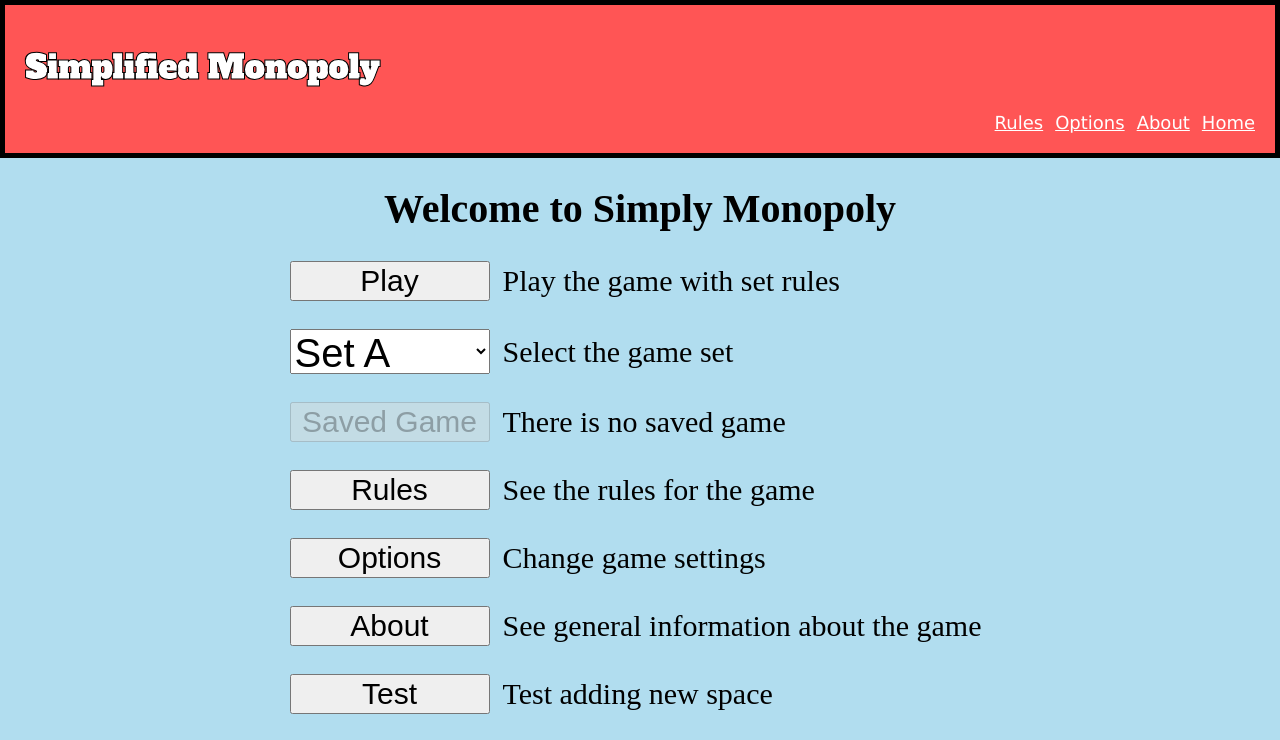
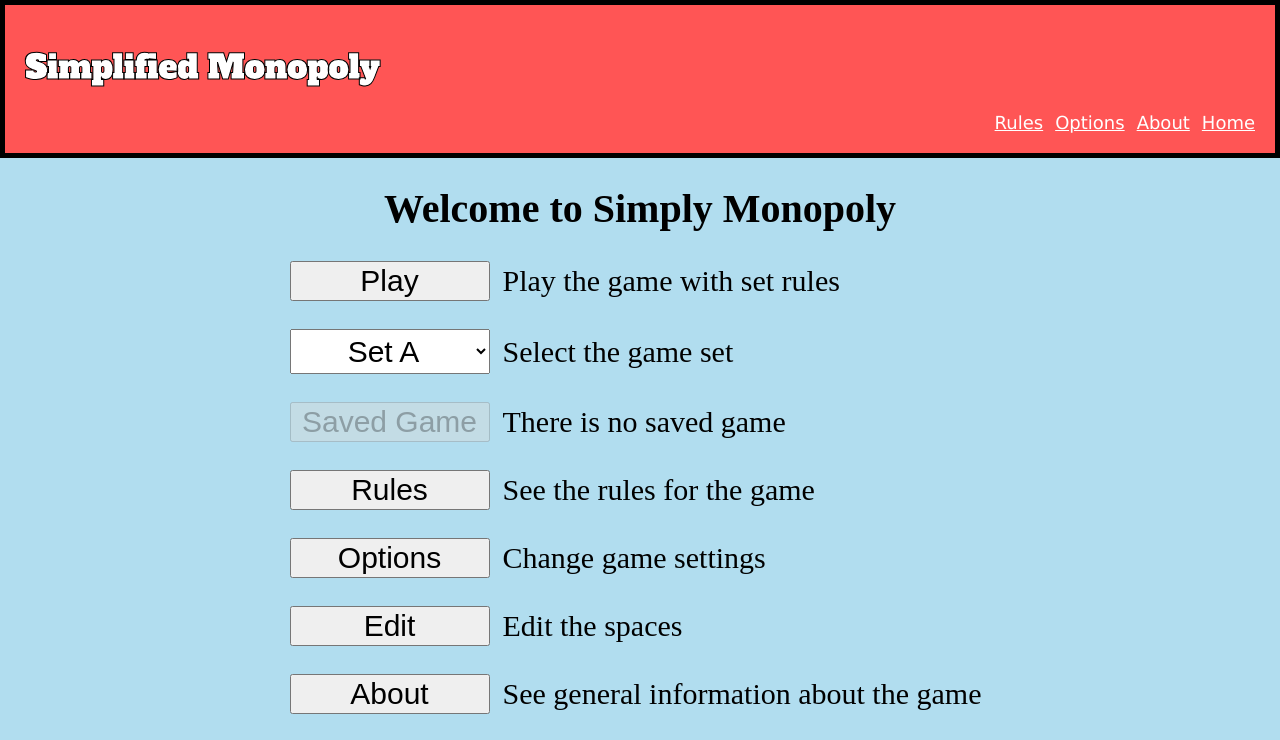
Before and after one commit to CodyRR/Unit-2-Simply-Monopoly, a React (Vite) app in the folder simplified-monopoly-frontend/: page /results in a window 1280 px wide. Shown: the top 740 px of the page. Built offline with nearby package versions, Linux system fonts and the light colour scheme; no server answers.

Commit message:
Cleaning up code and adding CSS to new items in HomePage, GamePage, and OptionsPage.

```diff
--- a/simplified-monopoly-frontend/src/layout/Layout.css
+++ b/simplified-monopoly-frontend/src/layout/Layout.css
@@ -58,6 +58,11 @@
 .welcome-table {
     margin-left: auto;
     margin-right: auto;
+    font-size: 30px;
+}
+
+#GroupSet{
+    text-align: center;
     font-size: 30px;
 }
 
@@ -192,7 +197,7 @@
     font-size: 30px;
 }
 
-#back-home-button {
+#back-home-button, #save-game-button, #quit-game-button {
     align-items: center;
     justify-self: center;
     display: flex;
@@ -203,3 +208,10 @@
     justify-content: center;
     margin: 10px;;
 }
+
+#Leave-Game-Options {
+    display: flex;
+    justify-content: space-between;
+    padding-top: 15px;
+    padding-bottom: 15px;
+}
--- a/simplified-monopoly-frontend/src/layout/OptionsLayout.css
+++ b/simplified-monopoly-frontend/src/layout/OptionsLayout.css
@@ -34,7 +34,8 @@
 
 #save-button,
 #play-options-button,
-#restore-button {
+#restore-button,
+#edit-options-button {
     height: 50px;
     width: 150px;
     font-size: 20px;
--- a/simplified-monopoly-frontend/src/pages/HomePage.jsx
+++ b/simplified-monopoly-frontend/src/pages/HomePage.jsx
@@ -1,4 +1,4 @@
-import { Link, Navigate } from "react-router"
+import { Link } from "react-router"
 import Button from "../common/Button"
 import { use, useEffect } from "react"
 import { DataContext } from "../context/DataContext"
@@ -12,8 +12,7 @@
         fetchGameBoard, fetchSaveSpaceData, fetchSavePlayerData,
         fetchSaveGeneralData, isSaveData, setNewGame, setIsSaveData,
         setAllGameBoard, setSaveSpaceData, setSavePlayerData, setSaveGeneralData,
-        saveSpaceData, savePlayerData, saveGeneralData, deleteSpaces,
-         deleteSavePlayers, deleteSaveSpaces, deleteSaveGeneral, addNewSpace} = use(DataContext);
+        saveSpaceData, savePlayerData, saveGeneralData, addNewSpace} = use(DataContext);
 
     console.log(allGameBoard);
 
@@ -21,21 +20,13 @@
         setNewGame(false);
     }
 
-    const useNewGame = (event) => {
+    const useNewGame = () => {
         setNewGame(true);
     }
 
     const handleSetChange = (event) => {
         event.preventDefault();
         setGameSet(event.target.value);
-    }
-
-    const testClick = (event) => {
-        event.preventDefault();
-        deleteSpaces();
-        deleteSavePlayers();
-        deleteSaveSpaces();
-        deleteSaveGeneral();
     }
 
     useEffect(() => {
@@ -45,7 +36,6 @@
         setSavePlayerData(null);
         setSaveGeneralData(null);
         setThePlayers(structuredClone([...defaultPlayers]));
-        console.log("Reset")
     }, []);
 
     useEffect(() => {
@@ -63,7 +53,6 @@
             console.log(`${saveSpaceData.length}  ${savePlayerData.length}  ${Object.keys(saveGeneralData).length !== 0}` )
             if(saveSpaceData.length !== 0 && savePlayerData.length !== 0 && Object.keys(saveGeneralData).length !== 0){
                 setIsSaveData(true);
-                console.log("There is save data");
             } else {
                 setIsSaveData(false);
             }
@@ -74,12 +63,15 @@
     useEffect(() =>{
 
         if(!isLoading){
+            // If there is no spaces in the board. This will fill them up with default data
             if(allGameBoard.length === 0){
                 addNewSpace(spaceData, "A");
                 addNewSpace(spaceData, "B");
                 addNewSpace(spaceData, "C");
             } else {
-                console.log(allGameBoard);
+
+                // If there is data but not all sets have it, those sets will be filled with default data
+
                 let countA = 0;
                 let countB = 0;
                 let countC = 0;
@@ -97,7 +89,7 @@
                     }
 
                 });
-                console.log(`GroupA: ${countA}, GroupB: ${countB}, GroupC: ${countC}`)
+
                 if(countA === 0){
                     addNewSpace(spaceData, "A");
                 }
@@ -109,16 +101,11 @@
                 }
             }
 
-            console.log(`${saveSpaceData.length}  ${savePlayerData.length}  ${Object.keys(saveGeneralData).length !== 0}` )
+            // This checks if there is any data in the save tables. If there is, there is a save game. Else, no save game.
             if(saveSpaceData.length !== 0 && savePlayerData.length !== 0 && Object.keys(saveGeneralData).length !== 0){
                 setIsSaveData(true);
-                console.log("There is save data");
             } else {
                 setIsSaveData(false);
-                console.log("There is no save data");
-                // deleteSavePlayers();
-                // deleteSaveSpaces();
-                // deleteSaveGeneral();
             }
 
         }
@@ -147,7 +134,7 @@
                     <tr>
                         <td>
                             <div>
-                                <select name="GroupSet" id="GrouptSet" value={gameSet} onChange={(event) =>handleSetChange(event)}>
+                                <select name="GroupSet" id="GroupSet" value={gameSet} onChange={(event) =>handleSetChange(event)}>
                                     <option value="GROUPA">Set A</option>
                                     <option value="GROUPB">Set B</option>
                                     <option value="GROUPC">Set C</option>
@@ -202,6 +189,18 @@
                 <tbody>
                     <tr>
                         <td>
+                            <Link className='link' to="/edit">
+                                <Button id="edit-button" display="Edit" classes="home-button" />
+                            </Link>
+                        </td>
+                        <td>
+                            <label>Edit the spaces</label>
+                        </td>
+                    </tr>
+                </tbody>
+                <tbody>
+                    <tr>
+                        <td>
                             <Link className='link' to="/about">
                                 <Button id="about-button" display="About" classes="home-button" />
                             </Link>
@@ -212,28 +211,6 @@
                     </tr>
                 </tbody>
 
-                <tbody>
-                    <tr>
-                        <td>
-                            <Button id="test-button" handleClick={testClick} display="Test" classes="home-button" />
-                        </td>
-                        <td>
-                            <label>Test adding new space</label>
-                        </td>
-                    </tr>
-                </tbody>
-                <tbody>
-                    <tr>
-                        <td>
-                            <Link className='link' to="/edit">
-                                <Button id="edit-button" display="Edit" classes="home-button" />
-                            </Link>
-                        </td>
-                        <td>
-                            <label>See general information about the game</label>
-                        </td>
-                    </tr>
-                </tbody>
             </table>
         </main>
     )
--- a/simplified-monopoly-frontend/src/pages/OptionPage.jsx
+++ b/simplified-monopoly-frontend/src/pages/OptionPage.jsx
@@ -89,6 +89,11 @@
         navigate("/game")
     }
 
+    const goToSpaceOptions = (event) => {
+        event.preventDefault()
+        navigate("/edit")
+    }
+
     const restoreDefaults = (event) => {
 
         event.preventDefault();
@@ -150,10 +155,11 @@
                 <input type="number" name="passGoAmount" step="1" value={optionData.passGoAmount} onChange={(event) => handleGeneralChange("passGoAmount", event)} />
 
                 <Button id="save-button" handleClick={saveData} validator={validOutput} display={"Save"}/>
+                <div></div>
                 <Button id="play-options-button" handleClick={goToGame} validator={validOutput} display="Play"/>
-                <Link className='link' to="/edit">
-                    <Button id="edit-options-button" display="Edit" />
-                </Link>
+
+                <Button id="edit-options-button" handleClick={goToSpaceOptions} validator={validOutput} display="Edit" />
+                <div></div>
                 <Button id="restore-button" handleClick={restoreDefaults} display={"Restore Defaults"}/>
             </form>
             {!validOutput && <p className="error-menu" >The names or colors need to be different or the amounts or turns must be positive</p>}
```
Also changed, not shown: simplified-monopoly-frontend/src/pages/GamePage.jsx (+8 -34 lines).
